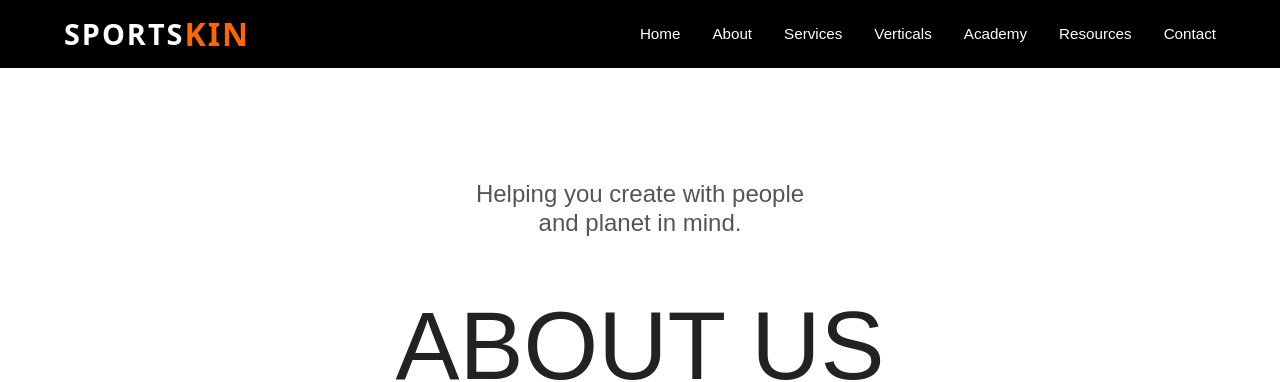
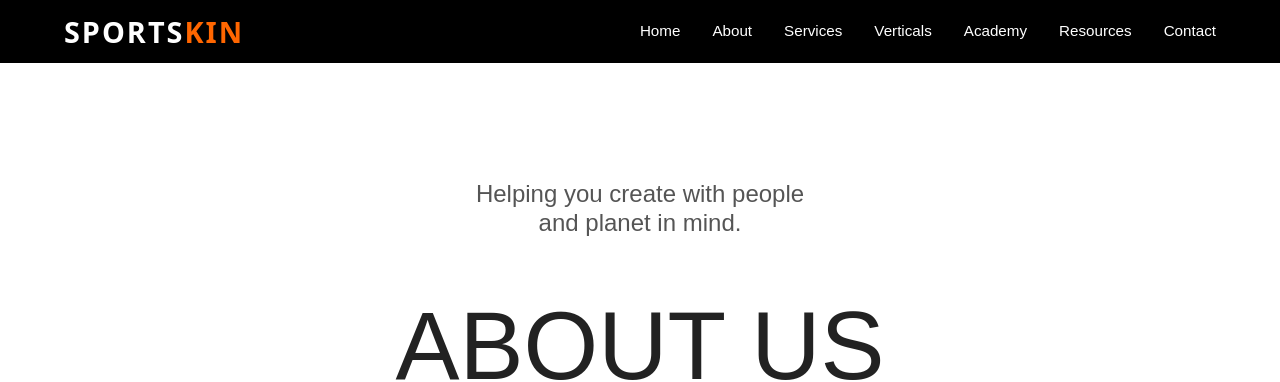
Before and after one commit to WEBROSH-007/sportskin-client, a plain HTML site: page about.html in a window 1280 px wide. Shown: the top 382 px of the page. Drawn offline with nearby package versions, Linux system fonts and the light colour scheme.

```diff
--- a/about.css
+++ b/about.css
@@ -52,8 +52,8 @@ p {
 }
 
 .logo {
-    font-size: 2rem;
-    font-weight: 700;
+
+
     color: #ff6600;
     /* Your primary color */
     text-shadow: 2px 2px 4px rgba(0, 0, 0, 0.3);
--- a/contact.css
+++ b/contact.css
@@ -50,8 +50,8 @@ body {
 }
 
 .logo {
-    font-size: 2rem;
-    font-weight: 700;
+
+
     color: #ff6600;
     /* Your primary color */
     text-shadow: 2px 2px 4px rgba(0, 0, 0, 0.3);
```
